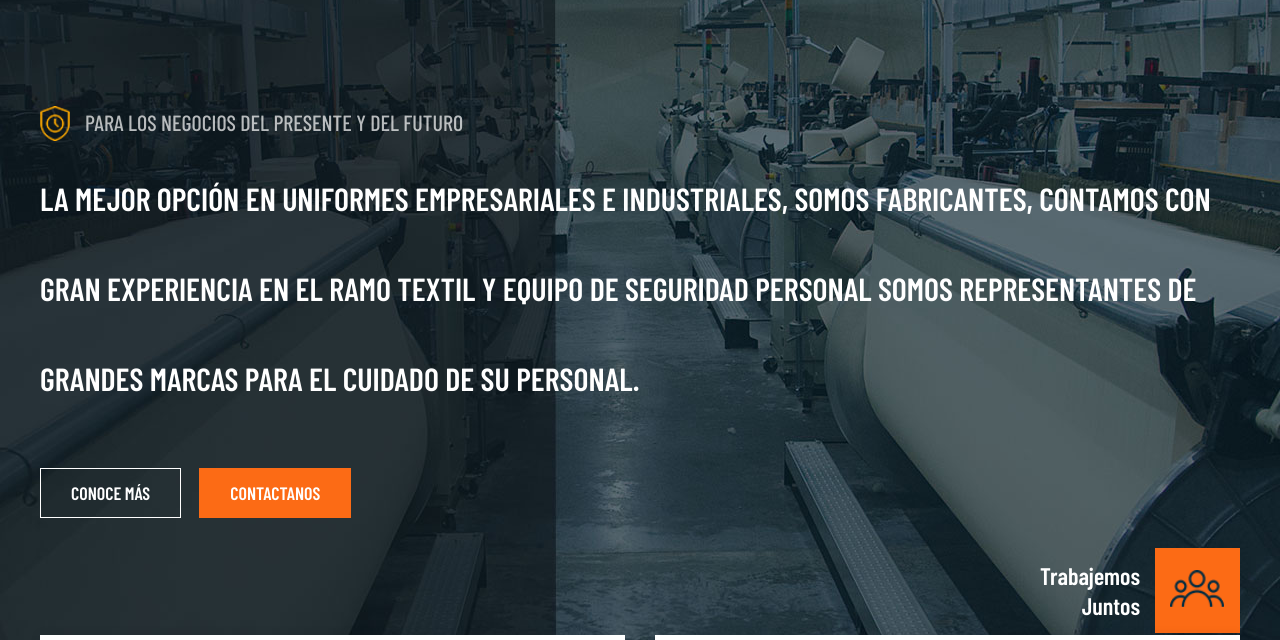
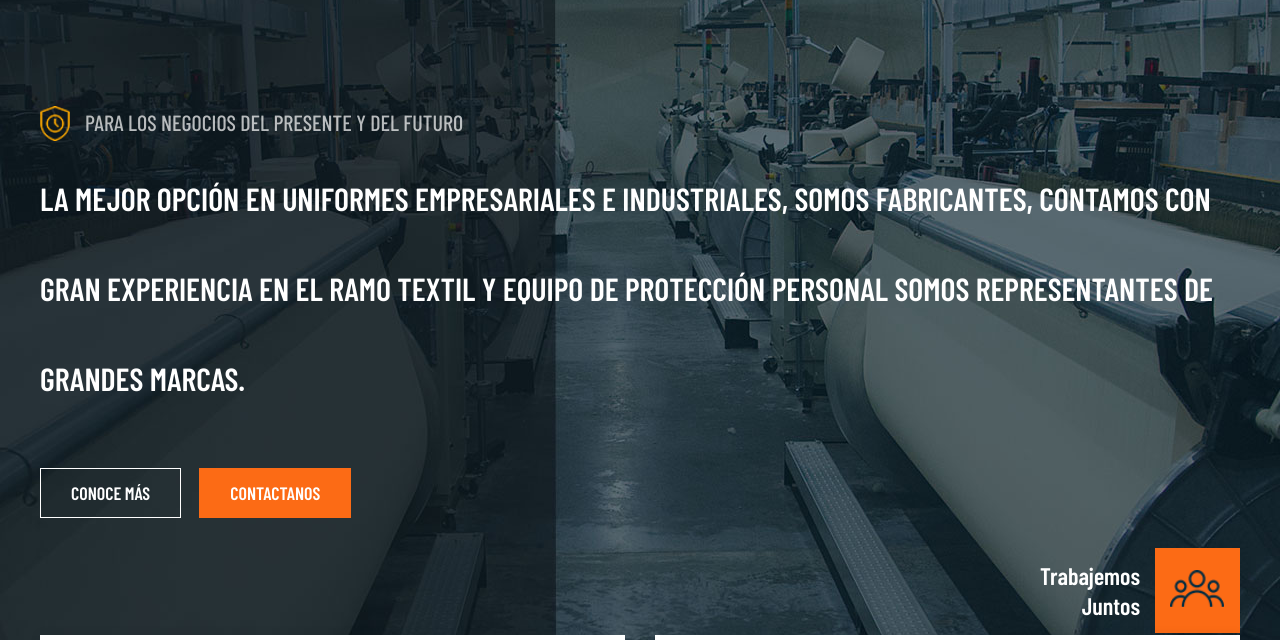
Before and after one commit to goldstein18/yelke, a plain HTML site: page index.html in a window 1280 px wide. Shown: the part 160-800 px from the top of the page. Drawn offline with nearby package versions, Linux system fonts and the light colour scheme; some packages are replaced by stand-ins of ours; a script that the page names is missing; files whose address does not match are found by name; a web font is replaced by a local one.

Commit message:
Update index.html

```diff
--- a/index.html
+++ b/index.html
@@ -145,7 +145,7 @@
                                         <h3 data-animation="fadeInLeft" data-delay="0.2s">
                                             <img class="img-fluid slide_img1" src="images/slides/slider-img-01.png"
                                             alt="image">Para los negocios del presente y del futuro</h3>
-                                         <h2 style="font-size:32px" data-animation="fadeInLeft" data-delay="0.3s" class="">LA MEJOR OPCIÓN EN UNIFORMES EMPRESARIALES E INDUSTRIALES, SOMOS FABRICANTES, CONTAMOS CON GRAN EXPERIENCIA EN EL RAMO TEXTIL Y EQUIPO DE SEGURIDAD PERSONAL SOMOS REPRESENTANTES DE GRANDES MARCAS PARA EL CUIDADO DE SU PERSONAL.
+                                         <h2 style="font-size:32px" data-animation="fadeInLeft" data-delay="0.3s" class="">LA MEJOR OPCIÓN EN UNIFORMES EMPRESARIALES E INDUSTRIALES, SOMOS FABRICANTES, CONTAMOS CON GRAN EXPERIENCIA EN EL RAMO TEXTIL Y EQUIPO DE PROTECCIÓN PERSONAL SOMOS REPRESENTANTES DE GRANDES MARCAS.
                                             <br></h2>
                                         <div class="d-inline-block margin_top30 res-767-margin_top30" data-animation="fadeInUp" data-delay="0.3s">
                                             <a class="ttm-btn ttm-btn-size-md ttm-btn-shape-square ttm-btn-style-border ttm-btn-color-white margin_right15" href="about-us.html" tabindex="0">CONOCE MÁS</a>
```
